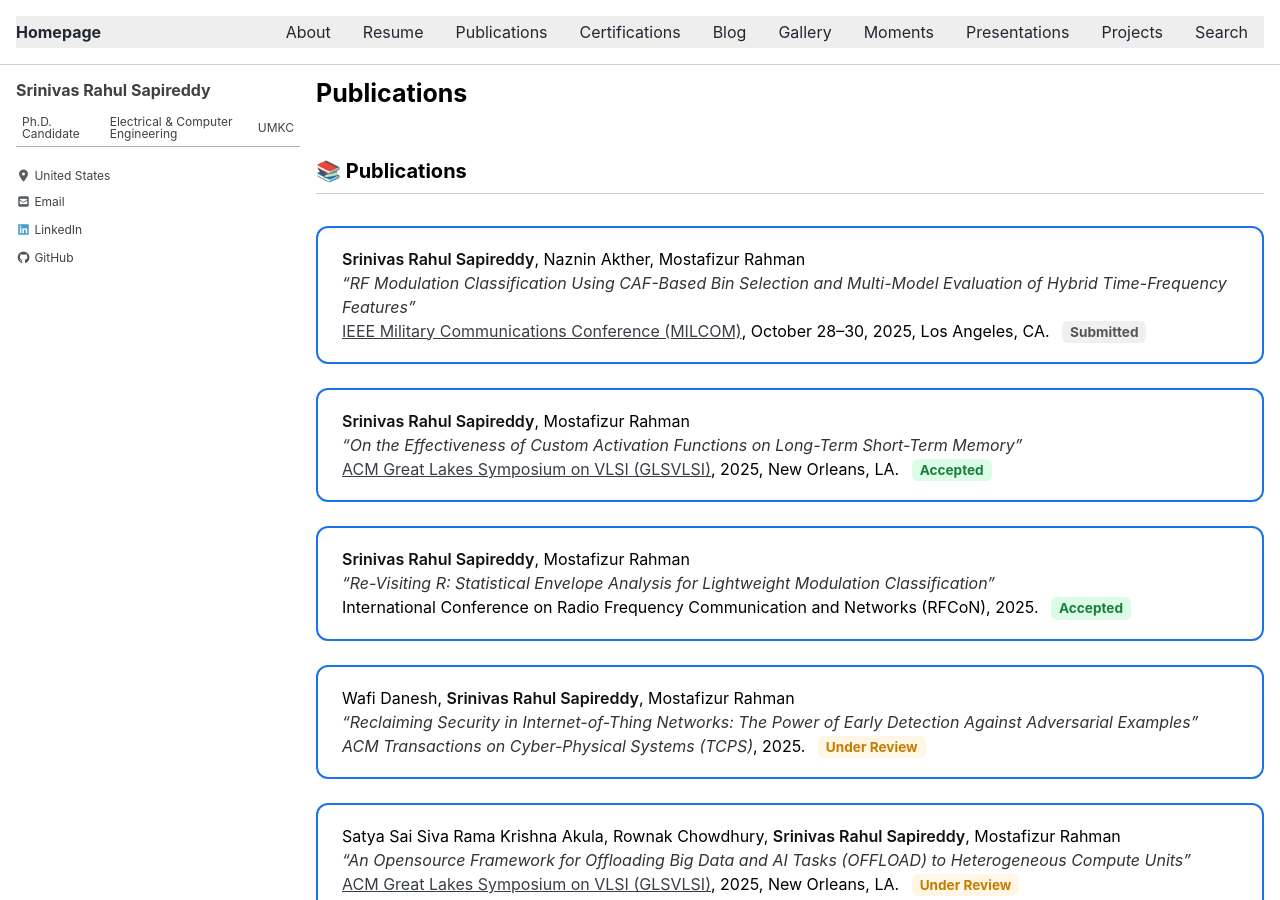
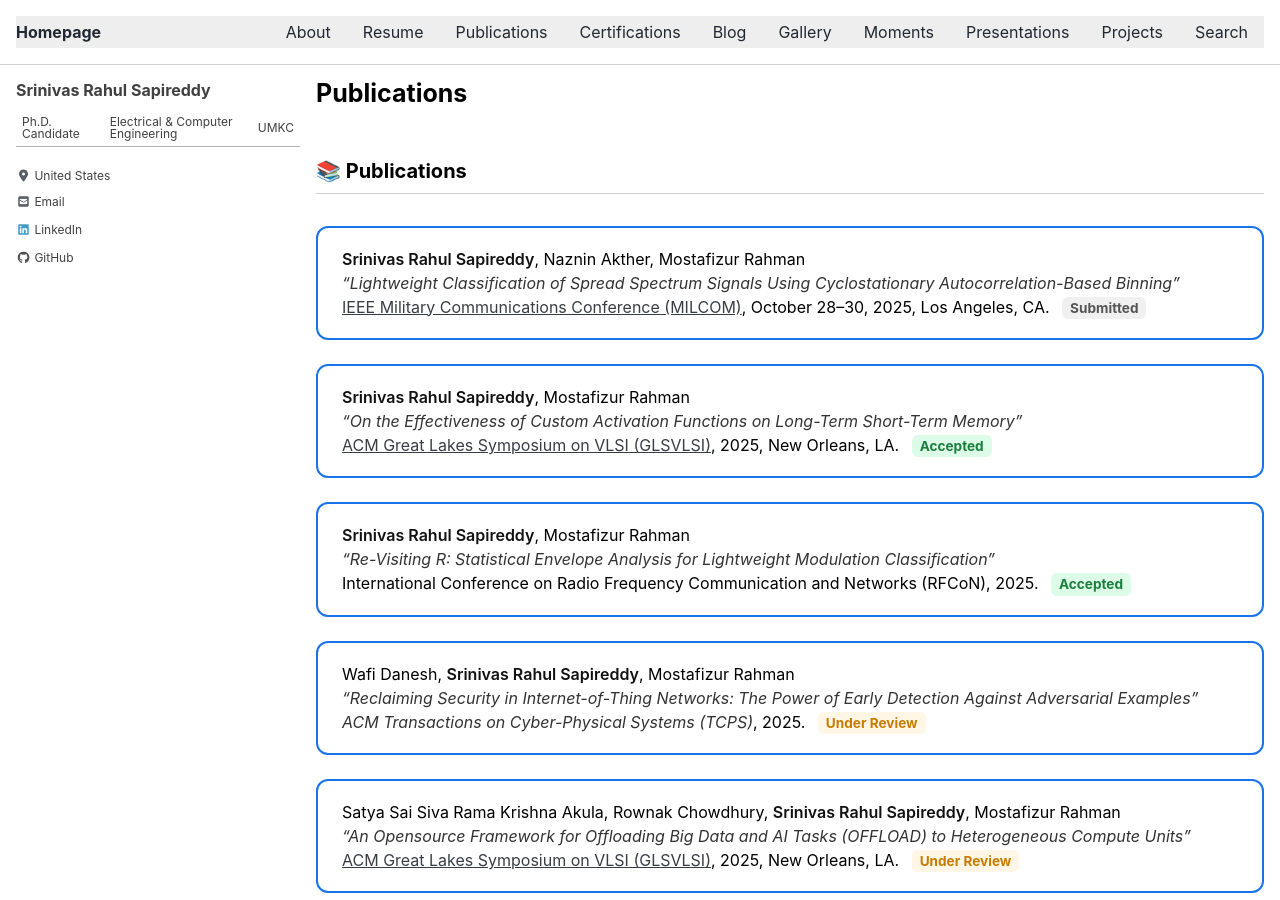
Before and after one commit to srsapireddy/srsapireddy.github.io, a Jekyll site: the page built from _pages/publications.md, in a window 1280 px wide and 900 px high. Built offline with Jekyll 4.4.1, drawn with Linux system fonts in a browser that asks for light colours; cached includes are drawn as plain includes; nearby versions of some CDN libraries.

Commit message:
Update publications.md

```diff
--- a/_pages/publications.md
+++ b/_pages/publications.md
@@ -91,7 +91,7 @@
   <div class="pub-grid">
     <div class="pub-card">
       <strong>Srinivas Rahul Sapireddy</strong>, Naznin Akther, Mostafizur Rahman<br>
-      <em>“RF Modulation Classification Using CAF-Based Bin Selection and Multi-Model Evaluation of Hybrid Time-Frequency Features”</em><br>
+      <em>“Lightweight Classification of Spread Spectrum Signals Using Cyclostationary Autocorrelation-Based Binning”</em><br>
       <a href="https://milcom.org" target="_blank">IEEE Military Communications Conference (MILCOM)</a>, October 28–30, 2025, Los Angeles, CA.
       <span class="status pending">Submitted</span>
     </div>
```
